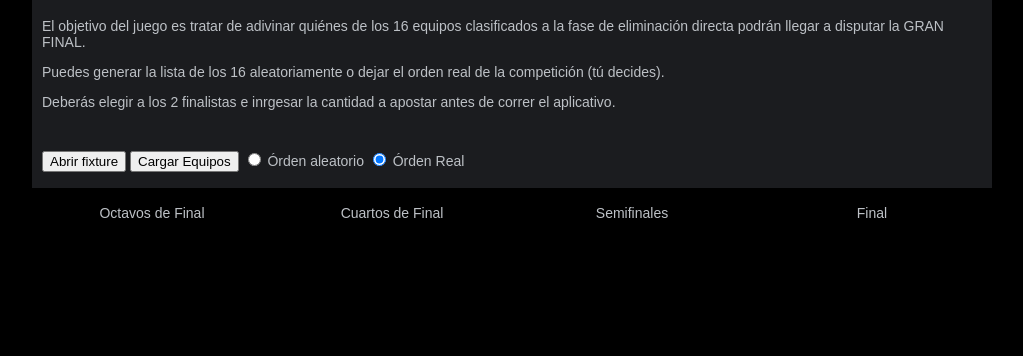
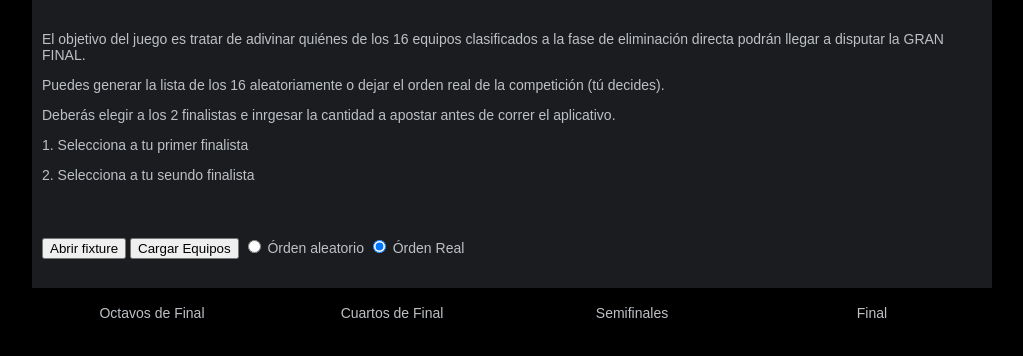
Before and after one commit to christianjjc/qatar-2022-ruleta, a website: page index.html in a window 1280 px wide. Shown: the part 80-436 px from the top of the page, without its empty margins (128-1151 px from the left). Drawn offline with Linux system fonts and the light colour scheme.

Commit message:
Commit antes de cambiar a brnach nuevo

```diff
--- a/index.html
+++ b/index.html
@@ -34,6 +34,8 @@
                             <p>El objetivo del juego es tratar de adivinar quiénes de los 16 equipos clasificados a la fase de eliminación directa podrán llegar a disputar la GRAN FINAL.</p>
                             <p>Puedes generar la lista de los 16 aleatoriamente o dejar el orden real de la competición (tú decides).</p>
                             <p>Deberás elegir a los 2 finalistas e inrgesar la cantidad a apostar antes de correr el aplicativo.</p>
+                            <p>1. Selecciona a tu primer finalista</p>
+                            <p>2. Selecciona a tu seundo finalista</p>
                         </div>
                         <div class="row__leyenda--controles">
                             <button id="btn_carga_html" type="button">Abrir fixture</button>
@@ -44,6 +46,7 @@
                             <label for="flexRadioDefault2">Órden Real</label>
                         </div>
                     </div>
+
                     <div class="row__titulo">
                         <div id="tit__elim1" class="col col__titulo">Octavos de Final</div>
                         <div id="tit__elim2" class="col col__titulo">Cuartos de Final</div>
--- a/scss/_contenedores_cajas.scss
+++ b/scss/_contenedores_cajas.scss
@@ -62,7 +62,7 @@
 
     &__titulo--leyenda{
         @extend .row;
-        height: 200px;
+        height: 300px;
         font-size: 14px;
         background-color:  $glb-color-fondo-contenedor;
         flex-direction:column;
@@ -111,5 +111,6 @@
     padding: 10px 10px;
     &--controles{
         @extend .row__leyenda;
+
     }
 }
```
Also changed, not shown: css/main.css.
